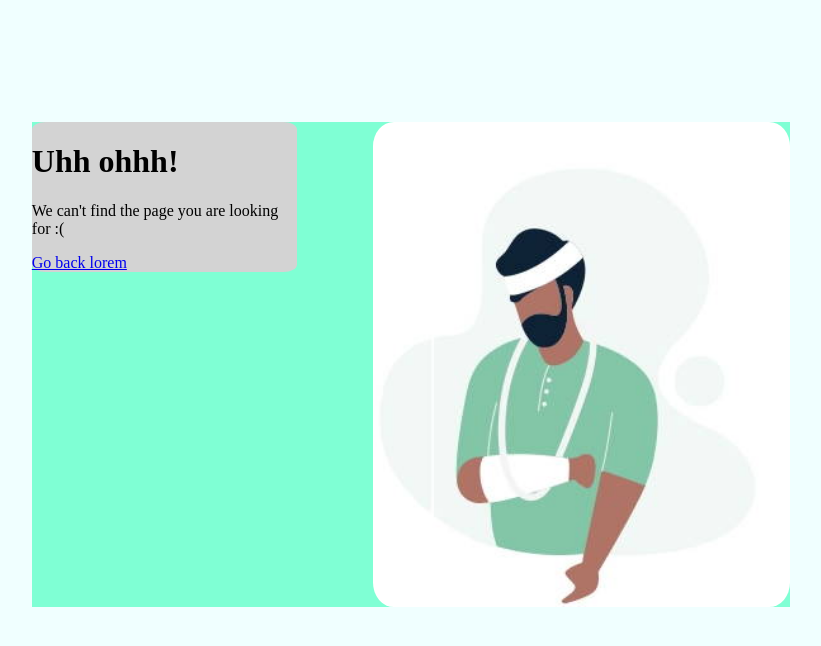
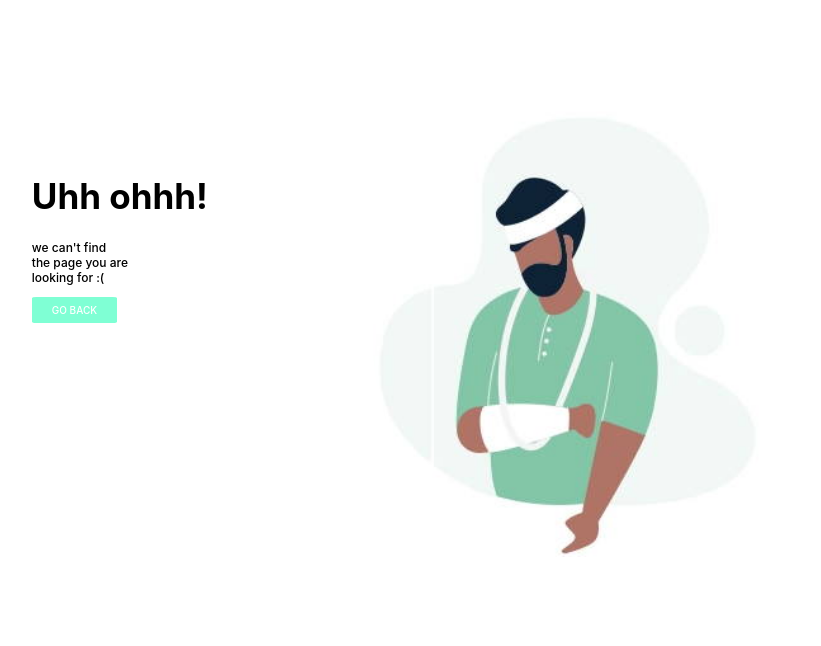
Before and after one commit to kauste/3-broken, a website: page index.html in a window 1280 px wide. Shown: the whole page, without its empty margins (229-1050 px from the left). Drawn offline with Linux system fonts and the light colour scheme.

Commit message:
style updates

```diff
--- a/index.html
+++ b/index.html
@@ -6,15 +6,14 @@
     <meta name="viewport" content="width=device-width, initial-scale=1.0">
     <title>Error</title>
 </head>
-<body style="background-color:azure">
-    <main style="background-color:aquamarine; width: 60%;margin-left:20%; margin-top: 9%;display: inline-block">
-        <div style="width:35%; background-color: lightgray; border-radius: 5%; float:left">
-            <h1>Uhh ohhh!</h1>
-            <p>We can't find the page you are looking for :(</p>
-            <p style="display:none">tokio elemento reikia cookies pvz. Lorem ipsum<a href="#"style="display: inline-block"> Ratione lelelele olele</a>, minima voluptas aperiam at impedit et mollitia distinctio. Animi iure, ducimus, doloribus nesciunt sunt, cum modi at quisquam hic fugit et?</p>
-            <a href="#">Go back lorem</a>
+<body style="font-family:-apple-system, BlinkMacSystemFont, 'Segoe UI', Roboto, Oxygen, Ubuntu, Cantarell, 'Open Sans', 'Helvetica Neue', sans-serif, 'Gill Sans MT', Calibri, 'Trebuchet MS', sans-serif, 'Arial Narrow', Arial, sans-serif">
+    <main style="width: 60%;margin-left:20%; margin-top: 5%;display: inline-block">
+        <div style="width:35%; float:left; margin-top:80px">
+            <h1 style="font-size:50px; font-weight: bold; font-size:35px;">Uhh ohhh!</h1>
+            <p style=" text-transform:lowercase; font-weight: 500; font-size:12px">We can't find <br> the page you are <br> looking for :(</p>
+            <a href="#" style=" background-color:aquamarine; border: 5px aquamarine solid; display: inline-block; font-size: 10px; text-transform:uppercase; text-decoration:none; padding:2px; padding-right: 15px; padding-left: 15px; border-radius:5%; color:white; font-weight: 500; ">Go back</a>
         </div>
-        <img style="width:55%; border-radius:5%; float:right" src="./broken.jpg" alt="vieta nuotraukai">
+        <img style="width:55%; border-radius:45%; float:right; " src="./broken.jpg" alt="vieta nuotraukai">
     </main>
 </body>
 </html>
@@ -42,4 +41,7 @@
     display: inline-block; buna tiek platus, kiek juose yra turinio
     width:100%; pagal nutylejima, sakykime, kad visu elementu plotis bus 100%, t.y, elementai GALI stoveti i viena eile, bet jie yra per visa ploti
     float:left; priverciami slietis prie kaires puses
+
+    Visos tekstines stiliaus savybes "paveldetos" is teviniu elementu
+    font-family
 -->
```
